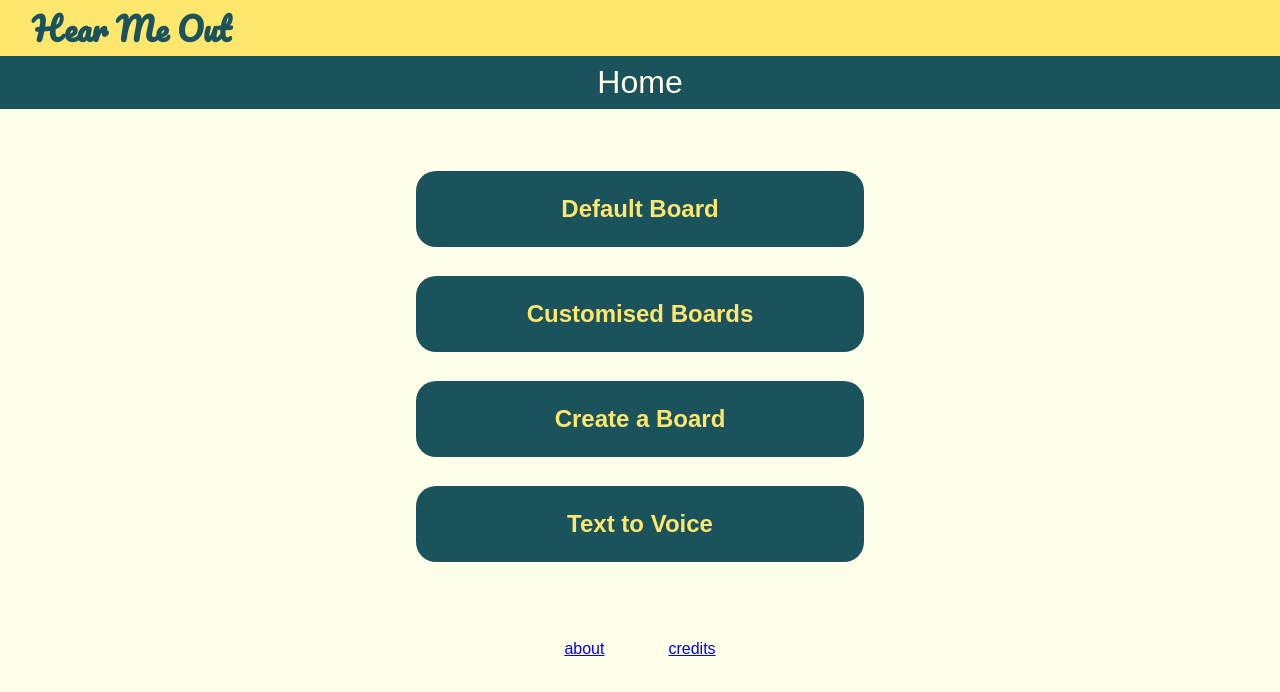
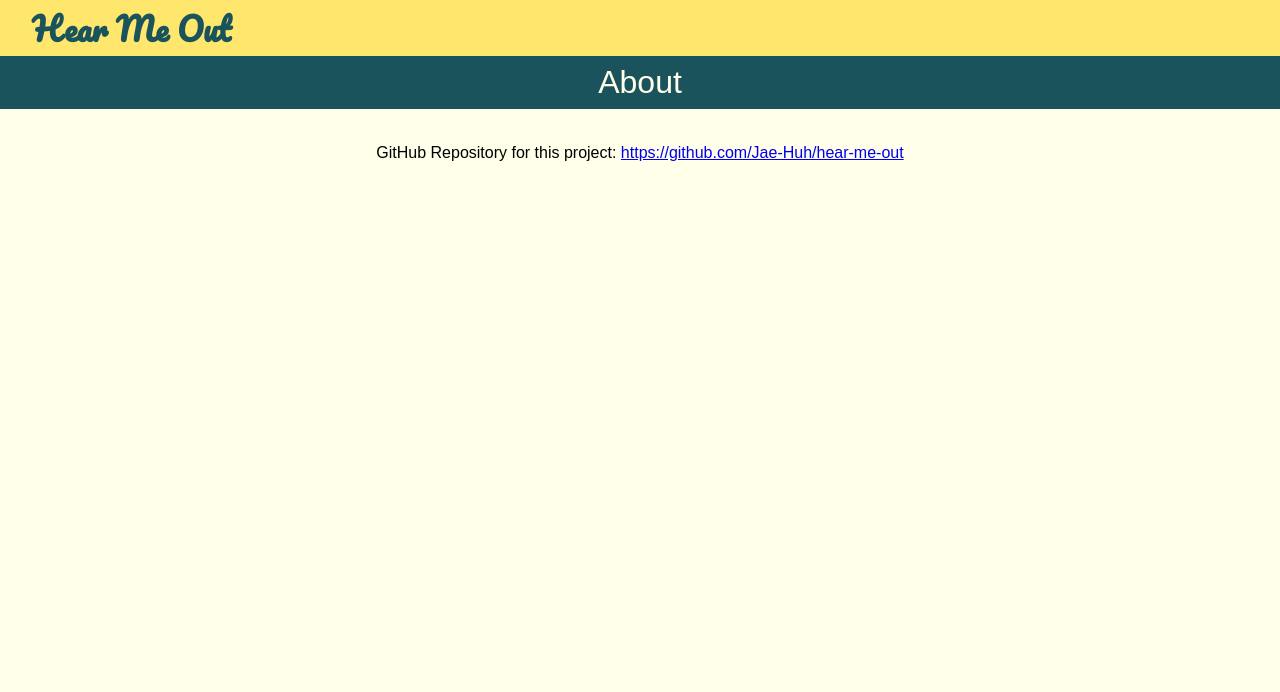
Before and after one commit to jae-huh/hear-me-out, a React (Create React App) app: page /#/about in a window 1280 px wide. Before the commit this address led to /#/. Shown: the top 692 px of the page. Built offline with nearby package versions, Linux system fonts and the light colour scheme.

Commit message:
Add link to github repo

```diff
--- a/src/About.jsx
+++ b/src/About.jsx
@@ -10,7 +10,7 @@ const About = (props) => {
       <Display message={'About'} />
       <div className="additional-info-container">
         <div className="about-app">
-          <p>Contents coming soon...</p>
+          <p>GitHub Repository for this project: <a href="https://github.com/Jae-Huh/hear-me-out" target="blank">https://github.com/Jae-Huh/hear-me-out</a></p>
         </div>
       </div>
     </div>
```
